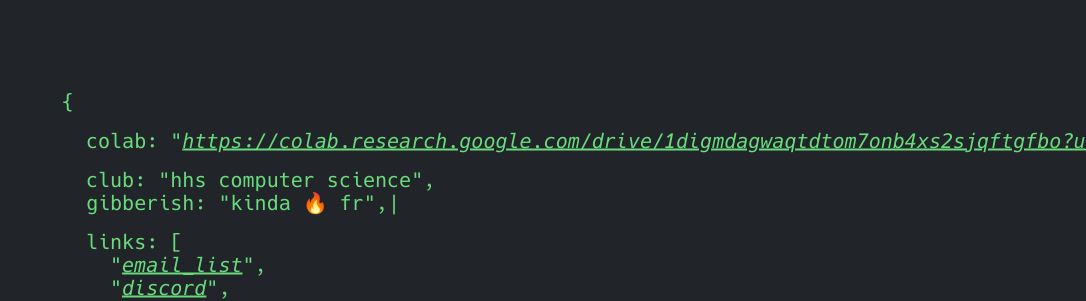
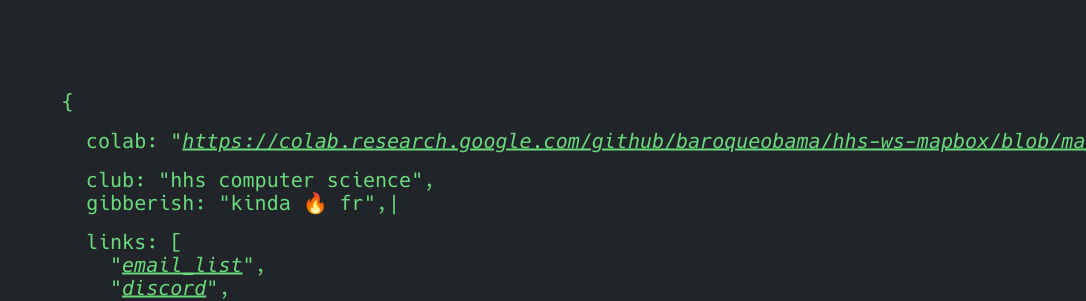
Before and after one commit to BaroqueObama/BaroqueObama.github.io, a Jekyll site: the page built from index.md, in a window 1280 px wide. Shown: the top 301 px of the page, without its empty margins (194-1280 px from the left). Built offline with Jekyll 4.4.1, drawn with Linux system fonts in a browser that asks for light colours.

Commit message:
Update home.html

```diff
--- a/_layouts/home.html
+++ b/_layouts/home.html
@@ -4,7 +4,7 @@ layout: default
 
 <main class="json">
   <div class="block">
-    <p><span class="key">CoLab</span><span class="attr"><a href="https://colab.research.google.com/drive/1digmdagWaQTDtOM7ONB4Xs2sjQftGfbo?usp=sharing">{{ "https://colab.research.google.com/drive/1digmdagWaQTDtOM7ONB4Xs2sjQftGfbo?usp=sharing" }}</a></span></p>
+    <p><span class="key">CoLab</span><span class="attr"><a href="https://colab.research.google.com/github/BaroqueObama/hhs-ws-mapbox/blob/main/mapbox.ipynb">{{ "https://colab.research.google.com/github/BaroqueObama/hhs-ws-mapbox/blob/main/mapbox.ipynb" }}</a></span></p>
   </div>
   <div class="block">
     {% if site.json.name %}
```
